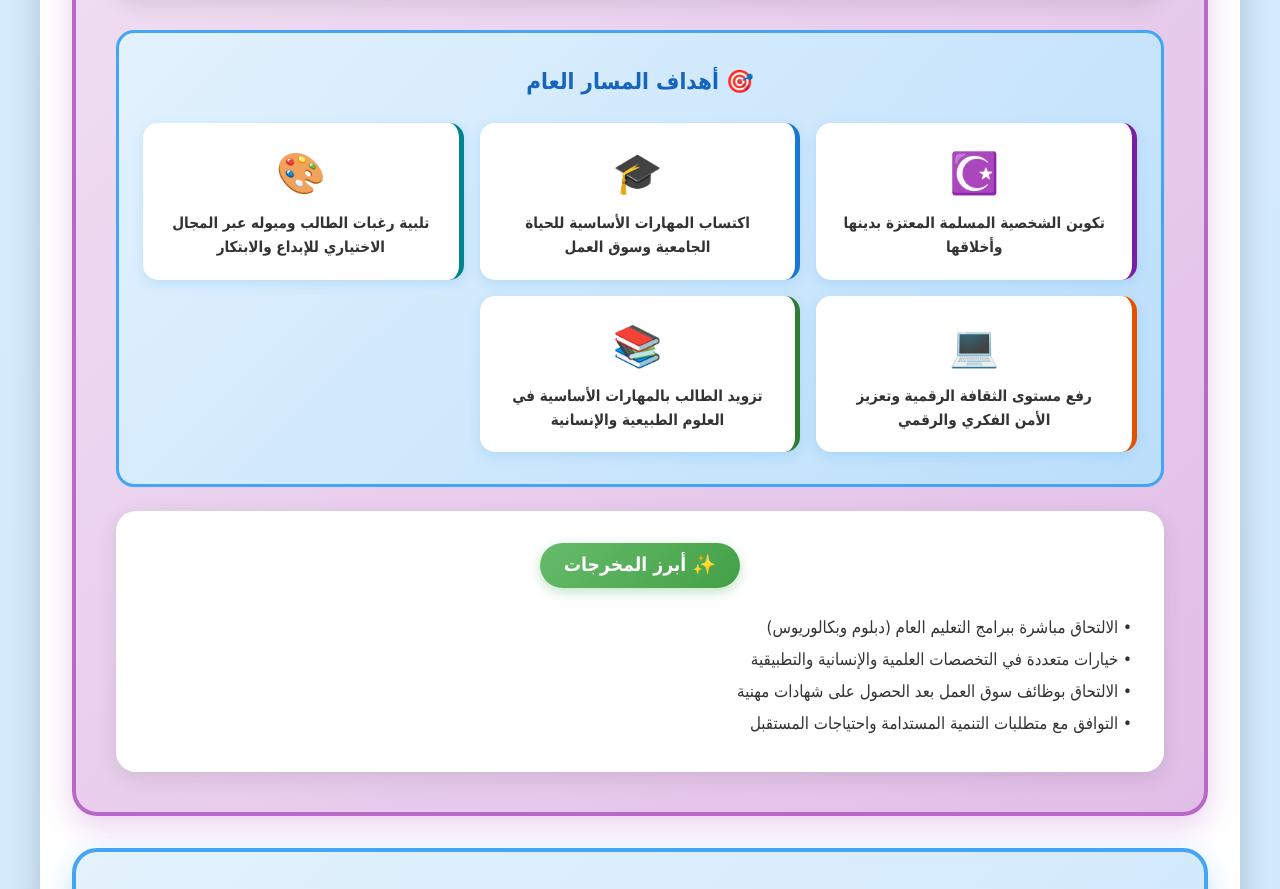
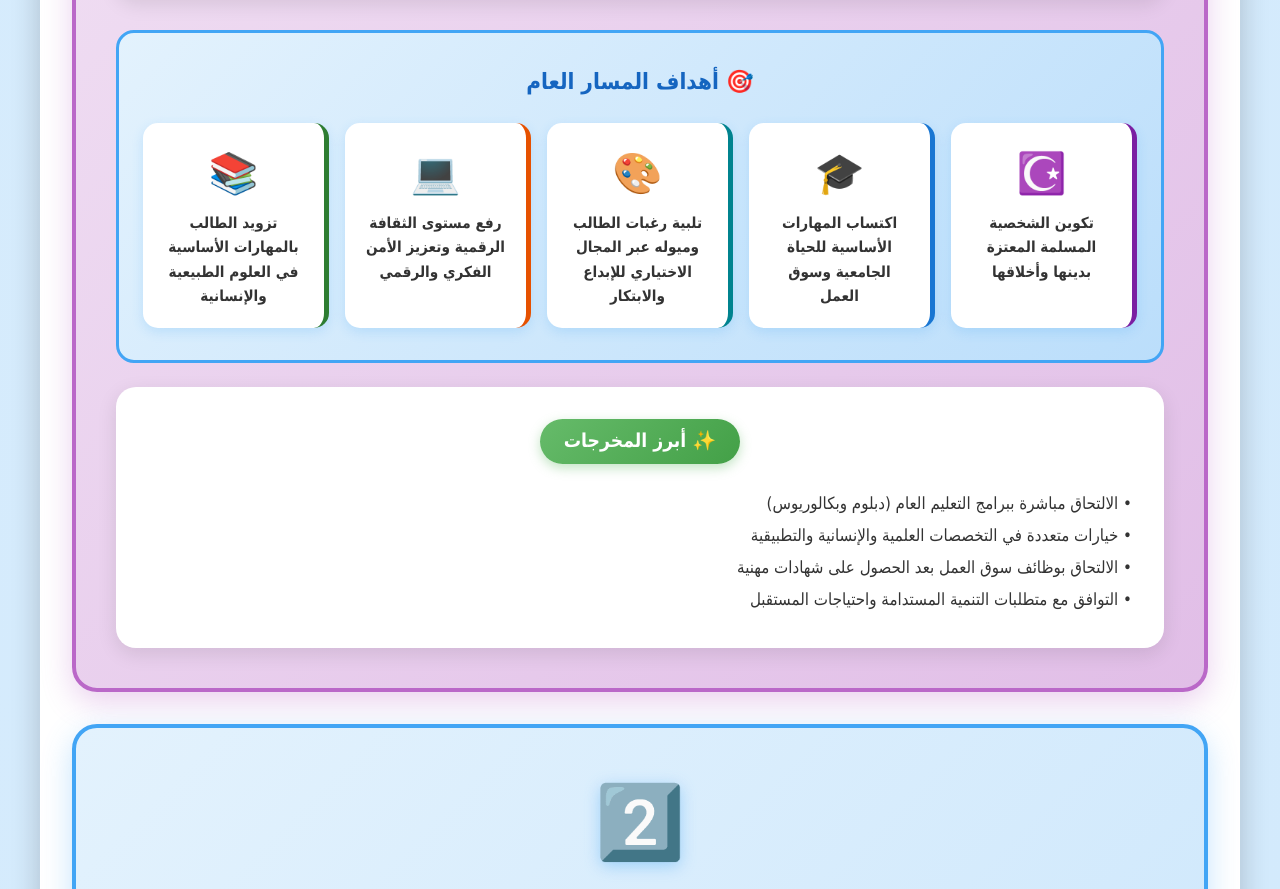
Before and after one commit to shathasaud/masarat, a plain HTML site: page index.html in a window 1280 px wide. Shown: the part 9822-10711 px from the top of the page. Drawn offline with nearby package versions, Linux system fonts and the light colour scheme.

Commit message:
Update index.html

```diff
--- a/index.html
+++ b/index.html
@@ -1249,7 +1249,7 @@
       </div><!-- إنفوجرافيك أهداف المسار العام -->
       <div style="background: linear-gradient(135deg, #e3f2fd 0%, #bbdefb 100%); padding: 2rem 1.5rem; border-radius: 18px; margin: 1.5rem 0; border: 3px solid #42a5f5;">
        <h4 style="text-align: center; color: #1565c0; font-size: 1.4rem; font-weight: bold; margin: 0 0 1.5rem 0;">🎯 أهداف المسار العام</h4>
-<div class="responsive-3cols">
+<div style="display: grid; grid-template-columns: repeat(5, 1fr); gap: 1rem;">
 
 
         <div style="background: white; padding: 1.25rem; border-radius: 15px; text-align: center; box-shadow: 0 4px 12px rgba(66, 165, 245, 0.2); transition: all 0.3s ease; cursor: pointer; border-right: 5px solid #7b1fa2;" onmouseover="this.style.transform='translateY(-5px)'; this.style.boxShadow='0 8px 20px rgba(66, 165, 245, 0.3)';" onmouseout="this.style.transform='translateY(0)'; this.style.boxShadow='0 4px 12px rgba(66, 165, 245, 0.2)';">
```
